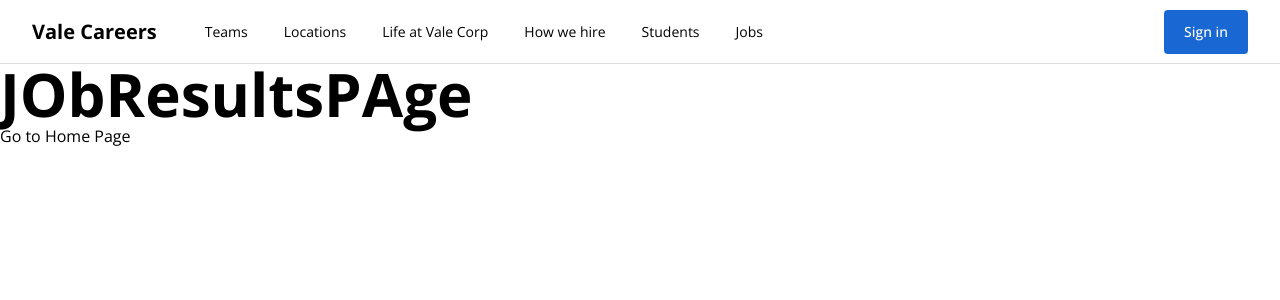
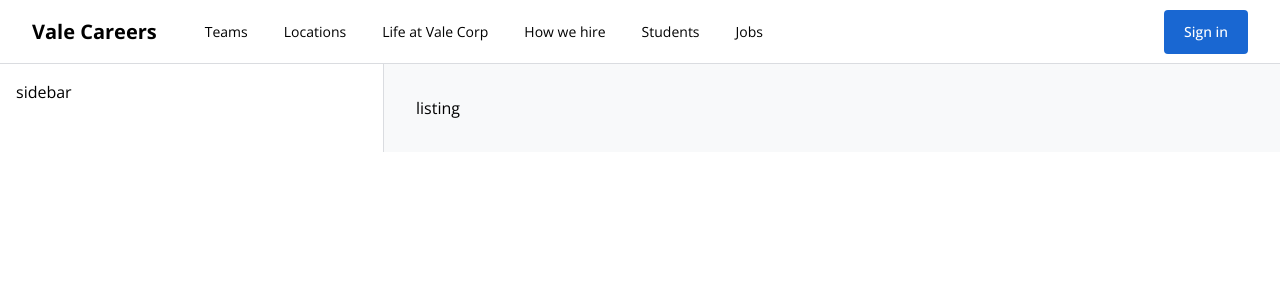
Before and after one commit to victorhdv/job-search, a Vue app: page /#/jobs/results in a window 1280 px wide. Shown: the top 300 px of the page. Built offline with nearby package versions, Linux system fonts and the light colour scheme.

Commit message:
Criando a tela de JobResults

```diff
--- /dev/null
+++ b/src/components/JobResults/JobFiltersSideBar/JobFilterSideBar.vue
@@ -0,0 +1,10 @@
+<template>
+  <div class="flex w-96 flex-col border-r border-solid border-brand-gray-1 bg-white p-4">
+    sidebar
+  </div>
+</template>
+<script>
+export default {
+  name: 'JobFilterSideBar'
+}
+</script>
--- /dev/null
+++ b/src/components/JobResults/JobFiltersSideBar/JobListings.vue
@@ -0,0 +1,7 @@
+<template><div class="flex-auto bg-brand-gray-2 p-8">listing</div></template>
+
+<script>
+export default {
+  name: 'JobListings'
+}
+</script>
--- a/src/views/JobResultsView.vue
+++ b/src/views/JobResultsView.vue
@@ -1,17 +1,24 @@
 <template>
-  <h1 class="text-6xl font-bold">JObResultsPAge</h1>
-  <button @click="goToHome">Go to Home Page</button>
+  <div class="flex w-full flex-row flex-nowrap">
+    <job-filter-side-bar />
+    <job-listings />
+  </div>
 </template>
 
 <script>
+import JobFilterSideBar from '@/components/JobResults/JobFiltersSideBar/JobFilterSideBar.vue'
+import JobListings from '@/components/JobResults/JobFiltersSideBar/JobListings.vue'
+
 export default {
   name: 'JobResultsView',
+  components: { JobFilterSideBar, JobListings },
   methods: {
+    /* diferentes formas de declarar o path
     goToHome() {
-      // this.$router.push('/') //#1
-      // this.$router.push({ path: '/' }) //#2
-      this.$router.push({ name: 'Home' }) //#3
-    }
+       this.$router.push('/') //#1
+       this.$router.push({ path: '/' }) //#2
+       this.$router.push({ name: 'Home' }) //#3
+    }*/
   }
 }
 </script>
--- a/tailwind.config.js
+++ b/tailwind.config.js
@@ -18,7 +18,8 @@
         'brand-green-1': '#137333'
       },
       boxShadow: {
-        blue: '0 0 3px 3px #4285f4'
+        blue: '0 0 3px 3px #4285f4',
+        gray: '0 1px 3px 0 rgba(60, 67, .3)'
       }
     }
   },
```
